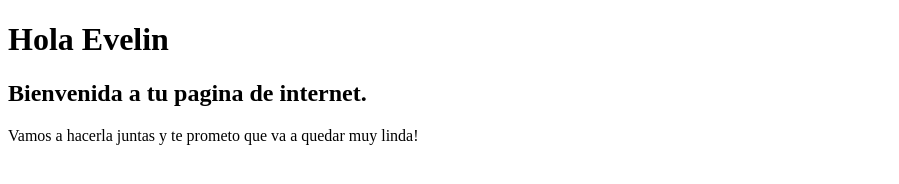
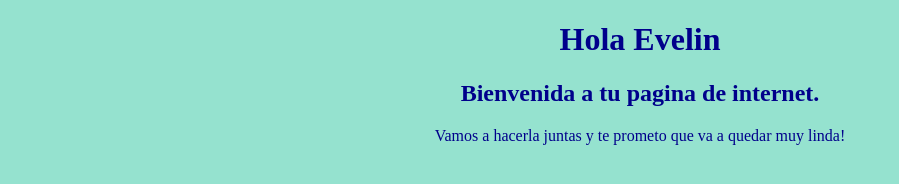
Before and after one commit to mi-pag-web/MetodoCoreTraining, a plain HTML site: page index.html in a window 1280 px wide. Shown: the whole page, without its empty margins (0-899 px from the left). Drawn offline with Linux system fonts and the light colour scheme.

Commit message:
Update index.html

```diff
--- a/index.html
+++ b/index.html
@@ -4,7 +4,8 @@
     <meta charset="UTF-8">
     <meta http-equiv="X-UA-Compatible" content="IE=edge">
     <meta name="viewport" content="width=device-width, initial-scale=1.0">
-    <title>Document</title>
+    <link rel="stylesheet" href="estilo.css">
+    <title>MCoreTraining</title>
 </head>
 <body>
 
```
